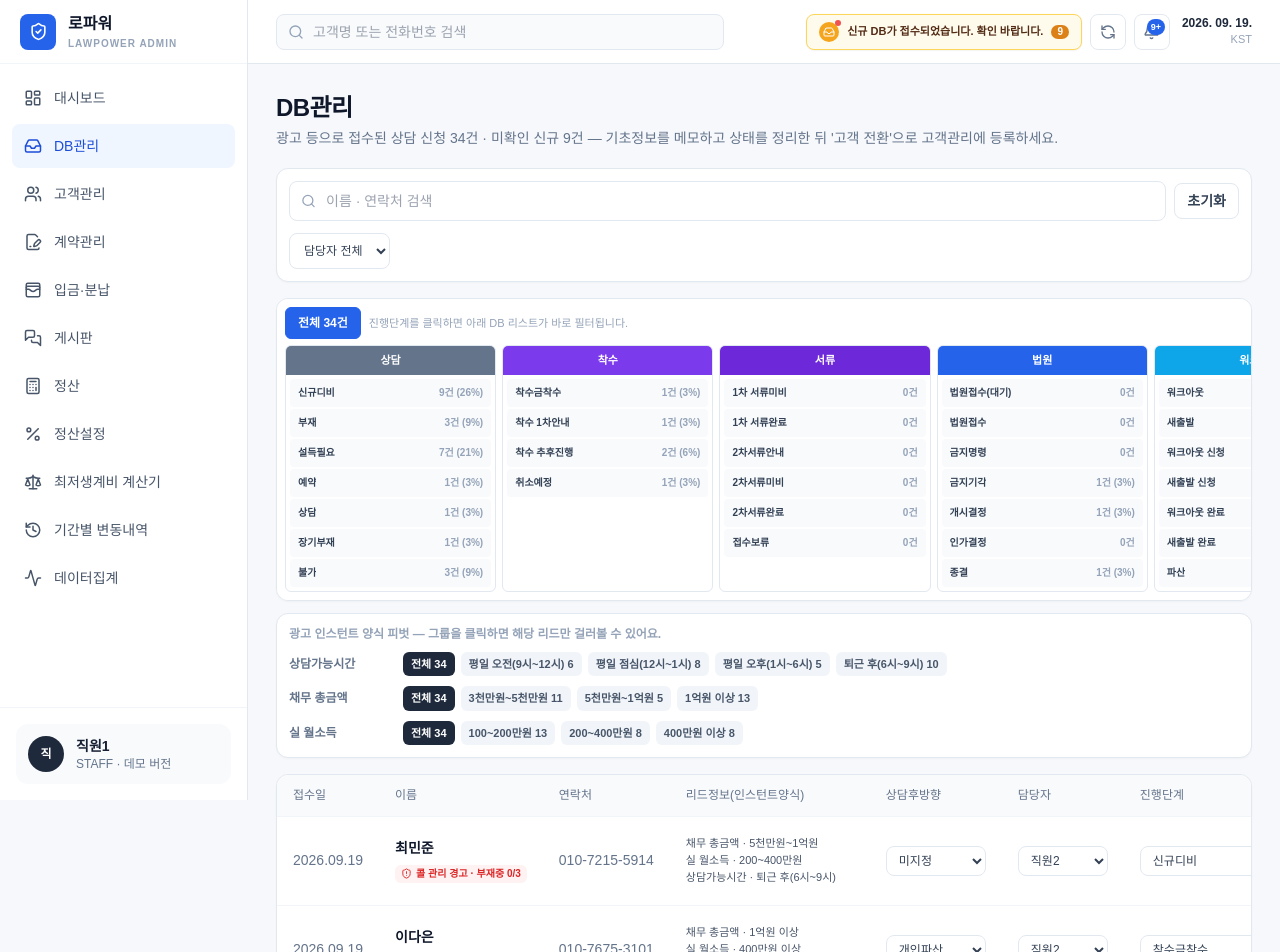
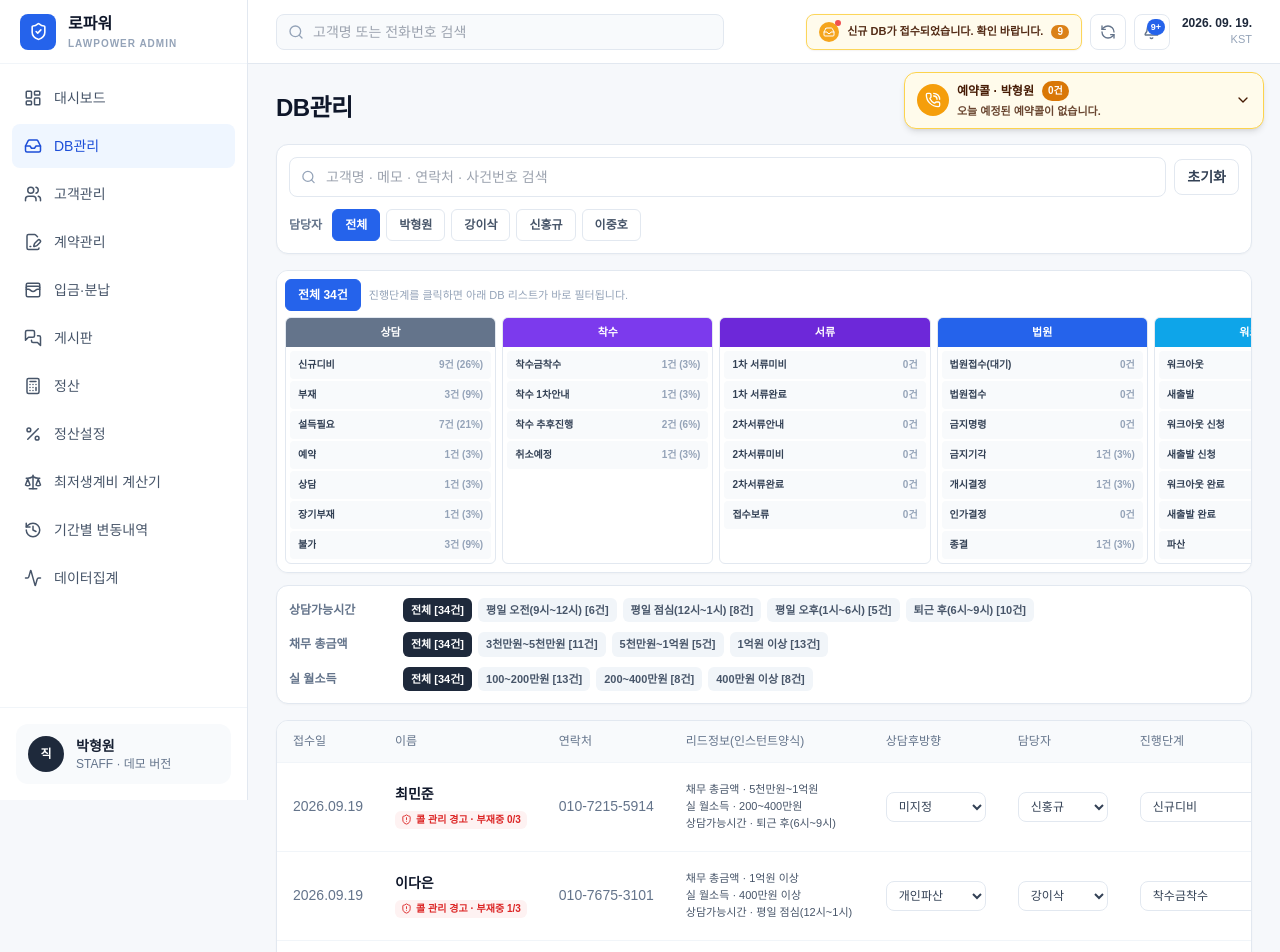
Before and after one commit to lawtghsw-ctrl/maeil, a Next.js app: page /db in a window 1280 px wide. Shown: the top 952 px of the page. Built offline with nearby package versions, Linux system fonts and the light colour scheme.

Commit message:
Update DB management and consultation features

```diff
--- a/app/board/page.tsx
+++ b/app/board/page.tsx
@@ -28,7 +28,7 @@ function today(): string {
 }
 
 function emptyDraft(): Omit<BoardPost, "id"> {
-  return { title: "", body: "", writer: "직원1", date: today(), isNotice: false, noticeOrder: 1, attachments: [] };
+  return { title: "", body: "", writer: "박형원", date: today(), isNotice: false, noticeOrder: 1, attachments: [] };
 }
 
 const textarea =
--- a/app/db/page.tsx
+++ b/app/db/page.tsx
@@ -71,7 +71,7 @@ function PivotBar<T extends string>({
           active === "전체" ? "bg-slate-800 text-white" : "bg-slate-100 text-slate-600 hover:bg-slate-200"
         }`}
       >
-        전체 {total}
+        전체 [{total}건]
       </button>
       {options.map((opt) => (
         <button
@@ -82,7 +82,7 @@ function PivotBar<T extends string>({
             active === opt ? "bg-slate-800 text-white" : "bg-slate-100 text-slate-600 hover:bg-slate-200"
           }`}
         >
-          {opt} {counts[opt] ?? 0}
+          {opt} [{counts[opt] ?? 0}건]
         </button>
       ))}
     </div>
@@ -292,7 +292,7 @@ function CallWarningBadge({ lead, todayIso }: { lead: DbLead; todayIso: string }
 }
 
 export default function DbManagementPage() {
-  const { leads, updateLead, convertLeadToClient } = useStore();
+  const { leads, cases, updateLead, convertLeadToClient } = useStore();
   const [query, setQuery] = useState("");
   const [stageFilter, setStageFilter] = useState<DbDetailStage | "전체">("전체");
   const [staffFilter, setStaffFilter] = useState<StaffName | "전체">("전체");
@@ -320,13 +320,46 @@ export default function DbManagementPage() {
   // 검색어·담당자까지 적용한 전체 집합에서 진행단계 건수를 먼저 계산하고, 상단 보드에서
   // 선택한 단계만 baseRows로 내려보냅니다. 따라서 다른 광고 피벗과 조합해서 사용할 수 있습니다.
   const stageUniverse = useMemo(() => {
+    const needle = query.trim().toLowerCase();
+    const compactNeedle = needle.replace(/[\s\-().]/g, "");
+
     return leads
       .filter((l) => staffFilter === "전체" || l.assignedStaff === staffFilter)
       .filter((l) => {
-        if (!query.trim()) return true;
-        return l.name.includes(query) || l.phone.includes(query);
+        if (!needle) return true;
+
+        // 이름/연락처/기초메모/상담메모/사건번호를 모두 한 검색창에서 부분검색합니다.
+        // 같은 문자열(예: 전화번호 중간 1111)을 가진 고객이 여러 명이면 모두 남깁니다.
+        const memoLogText = (l.consultation?.memoLog ?? [])
+          .map((entry) => `${entry.text} ${entry.tag} ${entry.staff}`)
+          .join(" ");
+        const relatedCaseNumbers = cases
+          .filter(
+            (c) =>
+              c.fromLeadId === l.id ||
+              c.id === l.convertedCaseId ||
+              (!!l.convertedClientId && c.clientId === l.convertedClientId)
+          )
+          .map((c) => c.caseNumber)
+          .join(" ");
+        const searchable = [
+          l.name,
+          l.phone,
+          l.memo ?? "",
+          l.consultation?.memo ?? "",
+          memoLogText,
+          relatedCaseNumbers,
+        ]
+          .join(" ")
+          .toLowerCase();
+
+        if (searchable.includes(needle)) return true;
+        if (!compactNeedle) return false;
+
+        // 하이픈/공백을 빼고도 비교해 0101111 또는 사건번호 일부 입력도 동작하게 합니다.
+        return searchable.replace(/[\s\-().]/g, "").includes(compactNeedle);
       });
-  }, [leads, staffFilter, query]);
+  }, [leads, cases, staffFilter, query]);
 
   const stageCounts = useMemo(() => {
     const map: Partial<Record<DbDetailStage, number>> = {};
@@ -366,7 +399,6 @@ export default function DbManagementPage() {
       .sort((a, b) => (a.receivedAt < b.receivedAt ? 1 : -1));
   }, [baseRows, timeFilter, debtFilter, incomeFilter]);
 
-  const newTodayCount = leads.filter((l) => effectiveStage(l) === "신규디비").length;
 
   // ---- 오늘 콜 관리 경고 ----
   // v12: "콜 관리 경고는 상단에 따로 띄우는게 아니라 고객리스트 자체에 뜨게끔 해달라"는
@@ -378,10 +410,7 @@ export default function DbManagementPage() {
 
   return (
     <>
-      <PageHeader
-        title="DB관리"
-        description={`광고 등으로 접수된 상담 신청 ${leads.length}건 · 미확인 신규 ${newTodayCount}건 — 기초정보를 메모하고 상태를 정리한 뒤 '고객 전환'으로 고객관리에 등록하세요.`}
-      />
+      <PageHeader title="DB관리" />
 
       <Card className="mb-4 space-y-3 p-3">
         <SearchBox
@@ -394,24 +423,41 @@ export default function DbManagementPage() {
             setQuery("");
             setPage(1);
           }}
-          placeholder="이름 · 연락처 검색"
+          placeholder="고객명 · 메모 · 연락처 · 사건번호 검색"
         />
-        <div className="flex flex-wrap gap-2">
-          <select
-            value={staffFilter}
-            onChange={(e: ChangeEvent<HTMLSelectElement>) => {
-              setStaffFilter(e.target.value as StaffName | "전체");
+        <div className="flex flex-wrap items-center gap-1.5">
+          <span className="mr-1 text-xs font-semibold text-slate-500">담당자</span>
+          <button
+            type="button"
+            onClick={() => {
+              setStaffFilter("전체");
               setPage(1);
             }}
-            className="h-9 rounded-lg border border-slate-200 bg-white px-2.5 text-xs text-slate-700"
+            className={`h-8 rounded-md border px-3 text-xs font-semibold transition ${
+              staffFilter === "전체"
+                ? "border-blue-600 bg-blue-600 text-white"
+                : "border-slate-200 bg-white text-slate-600 hover:bg-slate-50"
+            }`}
           >
-            <option value="전체">담당자 전체</option>
-            {STAFF_LIST.map((s) => (
-              <option key={s} value={s}>
-                담당 {s}
-              </option>
-            ))}
-          </select>
+            전체
+          </button>
+          {STAFF_LIST.map((staff) => (
+            <button
+              key={staff}
+              type="button"
+              onClick={() => {
+                setStaffFilter(staffFilter === staff ? "전체" : staff);
+                setPage(1);
+              }}
+              className={`h-8 rounded-md border px-3 text-xs font-semibold transition ${
+                staffFilter === staff
+                  ? "border-blue-600 bg-blue-600 text-white"
+                  : "border-slate-200 bg-white text-slate-600 hover:bg-slate-50"
+              }`}
+            >
+              {staff}
+            </button>
+          ))}
         </div>
       </Card>
 
@@ -426,9 +472,6 @@ export default function DbManagementPage() {
       />
 
       <Card className="mb-4 space-y-2.5 p-3">
-        <div className="mb-1 text-xs font-semibold text-slate-400">
-          광고 인스턴트 양식 피벗 — 그룹을 클릭하면 해당 리드만 걸러볼 수 있어요.
-        </div>
         <PivotBar
           label="상담가능시간"
           options={CONSULT_TIME_OPTIONS}
--- a/components/layout/Header.tsx
+++ b/components/layout/Header.tsx
@@ -3,8 +3,8 @@
 // 도원 Admin(tg_m) components/header.tsx와 동일한 구조(검색 + 알림벨 + 새로고침)로 이식 —
 // 검색 대상은 고객(의뢰인), 알림은 연체·실패 분납 + 오늘까지의 기일·제출기한, 신규 DB
 // 뱃지는 DB관리의 미확인(신규접수) 리드 건수로 매핑.
-import { Bell, CalendarClock, Inbox, RefreshCcw, Search, X } from "lucide-react";
-import { useMemo, useState, type ChangeEvent, type KeyboardEvent } from "react";
+import { Bell, CalendarClock, ChevronDown, ChevronUp, Clock3, Inbox, PhoneCall, RefreshCcw, Search, X } from "lucide-react";
+import { useEffect, useMemo, useState, type ChangeEvent, type KeyboardEvent } from "react";
 import { useRouter } from "next/navigation";
 import { CURRENT_STAFF, useStore } from "@/lib/store";
 import { fmtDate, fmtWon } from "@/lib/format";
@@ -18,13 +18,40 @@ function kstDate(): string {
   }).format(new Date());
 }
 
+function kstDateKey(date: Date = new Date()): string {
+  return new Intl.DateTimeFormat("en-CA", {
+    timeZone: "Asia/Seoul",
+    year: "numeric",
+    month: "2-digit",
+    day: "2-digit",
+  }).format(date);
+}
+
+function reservationTimeMs(value: string): number {
+  // datetime-local 값은 타임존이 없으므로 KST(+09:00)로 명시해 서버/브라우저 위치와 무관하게 계산합니다.
+  const normalized = value.length === 16 ? `${value}:00+09:00` : `${value}+09:00`;
+  return new Date(normalized).getTime();
+}
+
+function formatReservationClock(value: string): string {
+  const time = value.split("T")[1] ?? "";
+  return time.slice(0, 5);
+}
+
 export function Header() {
   const { clients, installments, cases, scheduleItems, leads } = useStore();
   const router = useRouter();
   const [noticeOpen, setNoticeOpen] = useState(false);
   const [q, setQ] = useState("");
   const [searchOpen, setSearchOpen] = useState(false);
-  const todayIso = new Date().toISOString().slice(0, 10);
+  const [reservationCallOpen, setReservationCallOpen] = useState(false);
+  const [nowMs, setNowMs] = useState(() => Date.now());
+  const todayIso = kstDateKey(new Date(nowMs));
+
+  useEffect(() => {
+    const timer = window.setInterval(() => setNowMs(Date.now()), 30_000);
+    return () => window.clearInterval(timer);
+  }, []);
 
   const matches = useMemo(
     () =>
@@ -58,15 +85,15 @@ export function Header() {
   );
 
   // DB관리의 진행단계가 "예약"이고 예약일시가 지정된 건 중 현재 로그인 담당자 몫만
-  // 헤더 알림에 띄웁니다. 실제 인증 전 데모는 CURRENT_STAFF("직원1") 기준이며,
+  // 헤더 알림에 띄웁니다. 실제 인증 전 데모는 CURRENT_STAFF(박형원) 기준이며,
   // 예약 24시간 전부터 지난 24시간까지 계속 보여 단계 변경을 놓치지 않게 했습니다.
   const reservationAlerts = useMemo(() => {
-    const now = Date.now();
+    const now = nowMs;
     const min = now - 24 * 60 * 60 * 1000;
     const max = now + 24 * 60 * 60 * 1000;
     return leads
       .filter((lead) => lead.assignedStaff === CURRENT_STAFF && lead.detailStage === "예약" && !!lead.reservationAt)
-      .map((lead) => ({ lead, at: new Date(lead.reservationAt as string).getTime() }))
+      .map((lead) => ({ lead, at: reservationTimeMs(lead.reservationAt as string) }))
       .filter(({ at }) => Number.isFinite(at) && at >= min && at <= max)
       .sort((a, b) => a.at - b.at)
       .map(({ lead, at }) => ({
@@ -76,7 +103,39 @@ export function Header() {
         reservationAt: lead.reservationAt as string,
         overdue: at < now,
       }));
-  }, [leads]);
+  }, [leads, nowMs]);
+
+  // 로그인 담당자의 "오늘 예약콜"은 별도 고정 바에서 항상 확인할 수 있습니다.
+  // 평소에는 노란색, 예약 10분 전부터(예약시간 경과 후 단계가 아직 예약인 경우 포함) 빨간색으로 강조합니다.
+  const todayReservationCalls = useMemo(() => {
+    const today = kstDateKey(new Date(nowMs));
+    return leads
+      .filter(
+        (lead) =>
+          lead.assignedStaff === CURRENT_STAFF &&
+          lead.detailStage === "예약" &&
+          !!lead.reservationAt &&
+          lead.reservationAt.slice(0, 10) === today
+      )
+      .map((lead) => ({
+        lead,
+        at: reservationTimeMs(lead.reservationAt as string),
+      }))
+      .filter(({ at }) => Number.isFinite(at))
+      .sort((a, b) => a.at - b.at)
+      .map(({ lead, at }) => ({
+        id: lead.id,
+        name: lead.name,
+        phone: lead.phone,
+        reservationAt: lead.reservationAt as string,
+        at,
+        urgent: at <= nowMs + 10 * 60 * 1000,
+        overdue: at < nowMs,
+      }));
+  }, [leads, nowMs]);
+
+  const hasUrgentReservation = todayReservationCalls.some((item) => item.urgent);
+  const nextReservation = todayReservationCalls.find((item) => item.at >= nowMs) ?? todayReservationCalls[todayReservationCalls.length - 1];
 
   const alertCount = overdueAlerts.length + scheduleAlerts.length + reservationAlerts.length;
   const newLeadCount = leads.filter((l) => (l.detailStage ?? (l.status === "신규접수" || l.status === "상담예정" ? "신규디비" : "")) === "신규디비").length;
@@ -88,6 +147,7 @@ export function Header() {
   }
 
   return (
+    <>
     <header className="sticky top-0 z-30 flex h-16 items-center justify-between border-b border-slate-200 bg-white/95 pl-16 pr-4 backdrop-blur lg:px-7">
       <div className="relative hidden w-full max-w-md md:block">
         <Search size={16} className="absolute left-3 top-1/2 -translate-y-1/2 text-slate-400" />
@@ -245,5 +305,88 @@ export function Header() {
         </div>
       </div>
     </header>
+
+    <div className="fixed right-4 top-[72px] z-40 hidden w-[360px] max-w-[calc(100vw-24px)] sm:block">
+      <button
+        type="button"
+        onClick={() => setReservationCallOpen((v) => !v)}
+        className={`flex w-full items-center gap-2 rounded-xl border px-3 py-2 text-left shadow-md transition ${
+          hasUrgentReservation
+            ? "border-red-400 bg-red-50 text-red-900 ring-2 ring-red-100"
+            : "border-amber-300 bg-amber-50 text-amber-950"
+        }`}
+        title="오늘 예약콜 보기"
+      >
+        <span className={`grid size-8 shrink-0 place-items-center rounded-full ${hasUrgentReservation ? "bg-red-600 text-white" : "bg-amber-500 text-white"}`}>
+          <PhoneCall size={16} />
+        </span>
+        <span className="min-w-0 flex-1">
+          <span className="flex items-center gap-2 text-xs font-black">
+            예약콜 · {CURRENT_STAFF}
+            <span className={`rounded-full px-1.5 py-0.5 text-[10px] ${hasUrgentReservation ? "bg-red-600 text-white" : "bg-amber-600 text-white"}`}>
+              {todayReservationCalls.length}건
+            </span>
+          </span>
+          <span className="mt-0.5 block truncate text-[11px] font-semibold opacity-80">
+            {nextReservation
+              ? `${formatReservationClock(nextReservation.reservationAt)} ${nextReservation.name}${nextReservation.urgent ? " · 10분 이내/경과" : ""}`
+              : "오늘 예정된 예약콜이 없습니다."}
+          </span>
+        </span>
+        {reservationCallOpen ? <ChevronUp size={16} className="shrink-0" /> : <ChevronDown size={16} className="shrink-0" />}
+      </button>
+
+      {reservationCallOpen && (
+        <div className="mt-2 overflow-hidden rounded-xl border border-slate-200 bg-white shadow-xl">
+          <div className="flex items-center justify-between border-b border-slate-100 px-3 py-2">
+            <div>
+              <div className="text-sm font-bold text-slate-900">오늘 예약콜</div>
+              <div className="text-[11px] text-slate-400">담당 {CURRENT_STAFF} · 예약시간 순</div>
+            </div>
+            <button type="button" onClick={() => setReservationCallOpen(false)} className="grid size-7 place-items-center rounded-md text-slate-400 hover:bg-slate-100">
+              <X size={14} />
+            </button>
+          </div>
+          <div className="max-h-72 overflow-y-auto">
+            {todayReservationCalls.length === 0 ? (
+              <div className="px-4 py-8 text-center text-sm text-slate-400">오늘 예약된 고객이 없습니다.</div>
+            ) : (
+              todayReservationCalls.map((item) => (
+                <button
+                  key={item.id}
+                  type="button"
+                  onClick={() => {
+                    setReservationCallOpen(false);
+                    router.push("/db");
+                  }}
+                  className={`flex w-full items-center gap-3 border-b border-slate-100 px-3 py-2.5 text-left last:border-0 ${
+                    item.urgent ? "bg-red-50 hover:bg-red-100" : "hover:bg-amber-50"
+                  }`}
+                >
+                  <span className={`grid size-9 shrink-0 place-items-center rounded-lg ${item.urgent ? "bg-red-600 text-white" : "bg-amber-100 text-amber-700"}`}>
+                    <Clock3 size={16} />
+                  </span>
+                  <span className="min-w-0 flex-1">
+                    <span className="flex items-center justify-between gap-2">
+                      <b className="truncate text-sm text-slate-900">{item.name}</b>
+                      <span className={`shrink-0 text-xs font-black ${item.urgent ? "text-red-700" : "text-amber-700"}`}>
+                        {formatReservationClock(item.reservationAt)}
+                      </span>
+                    </span>
+                    <span className="mt-0.5 block text-[11px] text-slate-500">{item.phone}</span>
+                    {item.urgent && (
+                      <span className="mt-0.5 block text-[10px] font-bold text-red-600">
+                        {item.overdue ? "예약시간 경과 · 확인 필요" : "예약 10분 이내 · 통화 준비"}
+                      </span>
+                    )}
+                  </span>
+                </button>
+              ))
+            )}
+          </div>
+        </div>
+      )}
+    </div>
+    </>
   );
 }
--- a/components/layout/Sidebar.tsx
+++ b/components/layout/Sidebar.tsx
@@ -81,7 +81,7 @@ function ProfileBlock() {
             직
           </div>
           <div className="min-w-0 flex-1">
-            <div className="truncate text-sm font-bold">직원1</div>
+            <div className="truncate text-sm font-bold">박형원</div>
             <div className="text-xs text-slate-500">STAFF · 데모 버전</div>
           </div>
         </div>
--- a/components/ui/Primitives.tsx
+++ b/components/ui/Primitives.tsx
@@ -87,16 +87,18 @@ export function PageHeader({
   action,
 }: {
   title: string;
-  description: string;
+  description?: string;
   action?: ReactNode;
 }) {
   return (
     <div className="mb-4 flex flex-col justify-between gap-3 sm:mb-5 lg:flex-row lg:items-end">
       <div className="min-w-0">
         <h1 className="text-xl font-bold tracking-tight text-slate-900 sm:text-2xl">{title}</h1>
-        <p className="mt-1 break-keep text-[13px] leading-5 text-slate-500 sm:text-sm">
-          {description}
-        </p>
+        {description && (
+          <p className="mt-1 break-keep text-[13px] leading-5 text-slate-500 sm:text-sm">
+            {description}
+          </p>
+        )}
       </div>
       {action && <div className="w-full lg:w-auto">{action}</div>}
     </div>
--- a/lib/mock-data.ts
+++ b/lib/mock-data.ts
@@ -77,7 +77,7 @@ const COURTS = [
   "광주지방법원",
 ];
 
-// 데모 버전에서는 실명 대신 직원1/직원2/직원3으로 표기
+// 담당자 샘플 데이터도 실제 운영 예정 4인 목록에서 배정
 const STAFF = STAFF_LIST;
 
 const PAYMENT_METHODS: PaymentMethod[] = ["단순분납", "로피분납", "신카할부완납", "캐피탈분납"];
@@ -311,14 +311,14 @@ const SAMPLE_CONSULTATION: ConsultationInfo = {
   memoLog: [
     {
       id: "MEMO-SEED-SAMPLE-2",
-      staff: "직원1",
+      staff: "박형원",
       at: isoOf(daysAgo(2)) + "T09:40:00.000Z",
       text: "서류 준비 안내 완료 — 급여명세서 3개월분 요청함.",
       tag: "재통화",
     },
     {
       id: "MEMO-SEED-SAMPLE-1",
-      staff: "직원1",
+      staff: "박형원",
       at: isoOf(daysAgo(9)) + "T02:15:00.000Z",
       text: "최초 상담 — 개인회생 진행 희망.",
       tag: "일반",
@@ -793,28 +793,28 @@ const BOARD_SEED: Array<Omit<BoardPost, "id" | "attachments" | "date">> = [
   {
     title: "서류제출안내문 최신본 안내",
     body: "매일법률사무소 서류제출안내문 양식이 갱신되었습니다. 사건 상세 화면의 서류 체크리스트에 그대로 반영되어 있으니, 신규 계약 건은 최신본 기준으로 안내 부탁드립니다.",
-    writer: "직원1",
+    writer: "박형원",
     isNotice: true,
     noticeOrder: 1,
   },
   {
     title: "이번 주 법원기일 공유",
     body: "이번 주 개인회생 심문기일 2건, 개인파산 채권자집회 1건이 예정되어 있습니다. 대시보드의 기일·제출기한 캘린더에서 날짜를 다시 확인해주세요.",
-    writer: "직원2",
+    writer: "강이삭",
     isNotice: true,
     noticeOrder: 2,
   },
   {
     title: "신규 DB 응대 시 유의사항",
     body: "DB관리에서 신규 접수 건은 당일 중 상태를 업데이트해주세요. 상담 후 진행 의사가 없는 경우 '거절' 또는 '부적합'으로 정리하면 대시보드 집계에서 자동 제외됩니다.",
-    writer: "직원1",
+    writer: "박형원",
     isNotice: false,
     noticeOrder: 1,
   },
   {
     title: "분납 연체 고객 응대 가이드",
     body: "입금·분납 관리에서 연체·실패 건은 대시보드 상단 배너에 실시간으로 집계됩니다. 고객관리에서 해당 고객을 선택해 분납관리 화면으로 바로 이동할 수 있습니다.",
-    writer: "직원3",
+    writer: "신홍규",
     isNotice: false,
     noticeOrder: 1,
   },
--- a/lib/store.tsx
+++ b/lib/store.tsx
@@ -83,8 +83,9 @@ export interface ChangeLogEntry {
   at: string; // ISO datetime
 }
 
-// 데모 버전 로그인 주체 — 실제 인증 연동 전까지 '직원1' 고정
-export const CURRENT_STAFF = "직원1";
+// 데모 버전 로그인 주체 — 실제 인증 연동 전까지 박형원 고정.
+// 로그인 기능 추가 시 인증 세션의 사용자 이름/ID로 교체합니다.
+export const CURRENT_STAFF: StaffName = "박형원";
 
 interface AppStoreValue {
   clients: Client[];
--- a/lib/types.ts
+++ b/lib/types.ts
@@ -65,9 +65,9 @@ export const STAGE_GENERIC_LABELS: Record<CaseStage, string> = {
 
 export type CaseStatus = "진행중" | "보류" | "취하" | "종결";
 
-// 담당 직원 목록 — 데모 버전에서는 실명 대신 직원1/직원2/직원3으로 표기.
-// DB관리·고객관리의 담당자 필드는 모두 이 목록을 드롭다운으로 사용합니다.
-export const STAFF_LIST = ["직원1", "직원2", "직원3"] as const;
+// 담당 직원 목록 — 현재 실무 담당자 4명을 고정 목록으로 사용합니다.
+// 추후 로그인 기능이 붙으면 로그인 계정과 이 값을 연결하면 됩니다.
+export const STAFF_LIST = ["박형원", "강이삭", "신홍규", "이중호"] as const;
 export type StaffName = (typeof STAFF_LIST)[number];
 
 // 상담 후 진행 방향 — 예전에는 DB 접수 시점에 "신청분류"로 미리 지정했지만, 실제로는
```
